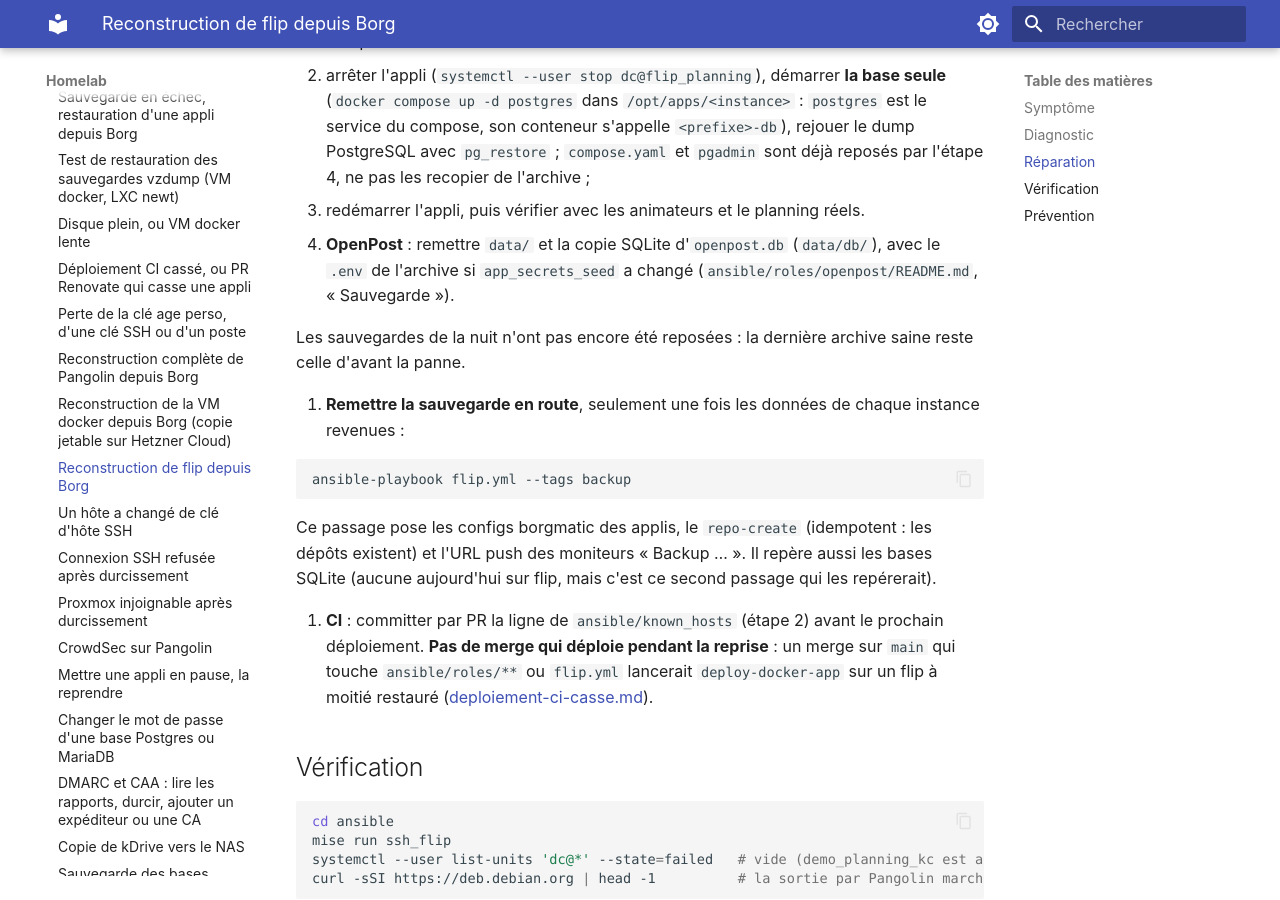
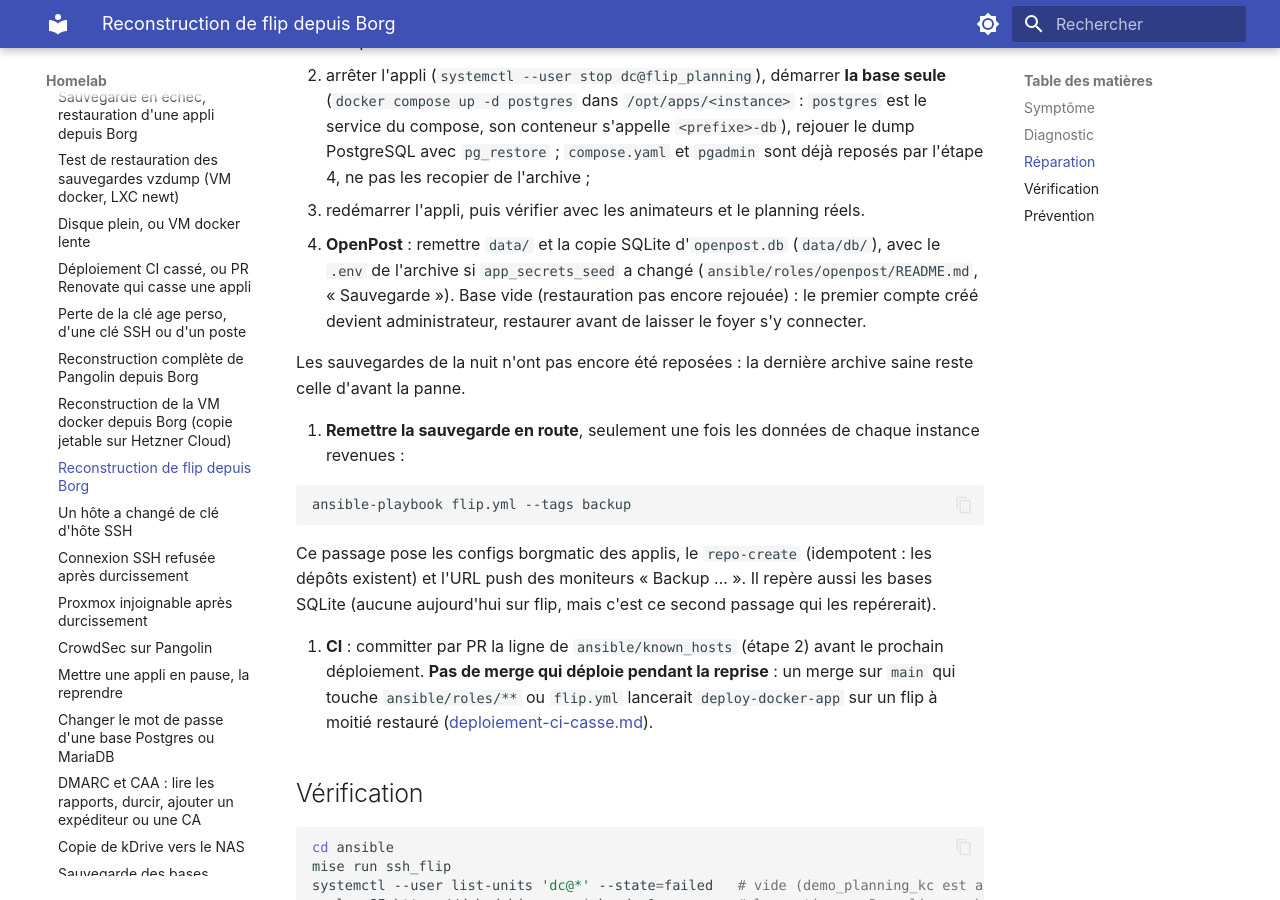
Before and after one commit to sylvainmetayer/homelab, an MkDocs documentation site: the page built from docs/runbooks/reconstruction-flip.md, in a window 1280 px wide and 900 px high, scrolled down 2237 px. Built offline with MkDocs 1.6.1 and Material for MkDocs 9.7.7, drawn with Linux system fonts in a browser that asks for light colours.

Commit message:
docs(openpost): correctifs de revue (login Pocket ID posé par le rôle, premier compte après reconstruction)
Claude-Session: https://claude.ai/code/session_01EfxfY8fJ9kcQdUaaEk8Jiy

```diff
--- a/docs/runbooks/reconstruction-flip.md
+++ b/docs/runbooks/reconstruction-flip.md
@@ -112,7 +112,9 @@ Hetzner est le seul accès hors réseau.
    - redémarrer l'appli, puis vérifier avec les animateurs et le planning réels.
    - **OpenPost** : remettre `data/` et la copie SQLite d'`openpost.db`
      (`data/db/`), avec le `.env` de l'archive si `app_secrets_seed` a changé
-     (`ansible/roles/openpost/README.md`, « Sauvegarde »).
+     (`ansible/roles/openpost/README.md`, « Sauvegarde »). Base vide (restauration
+     pas encore rejouée) : le premier compte créé devient administrateur,
+     restaurer avant de laisser le foyer s'y connecter.
 
    Les sauvegardes de la nuit n'ont pas encore été reposées : la dernière
    archive saine reste celle d'avant la panne.
```
Also changed, not shown: docs/apps.md (+1 -1 lines).
